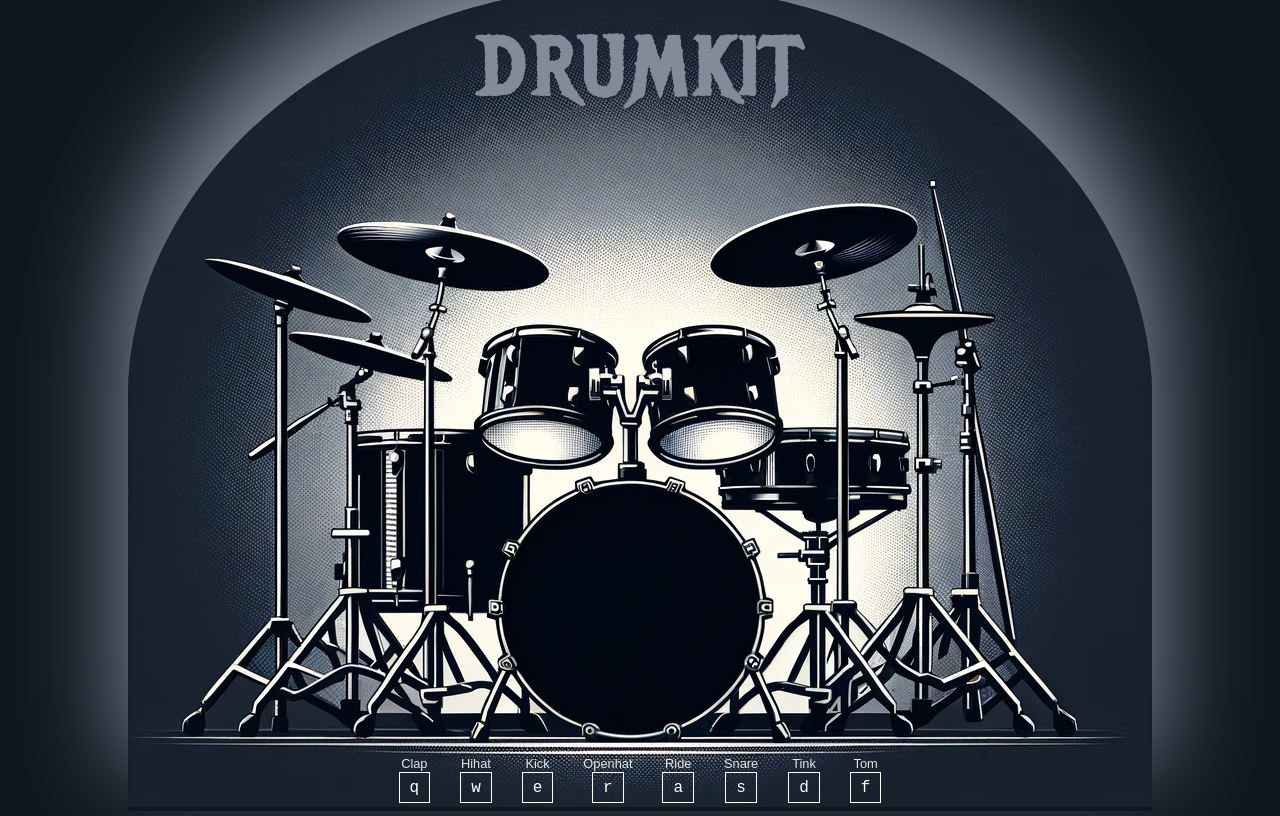
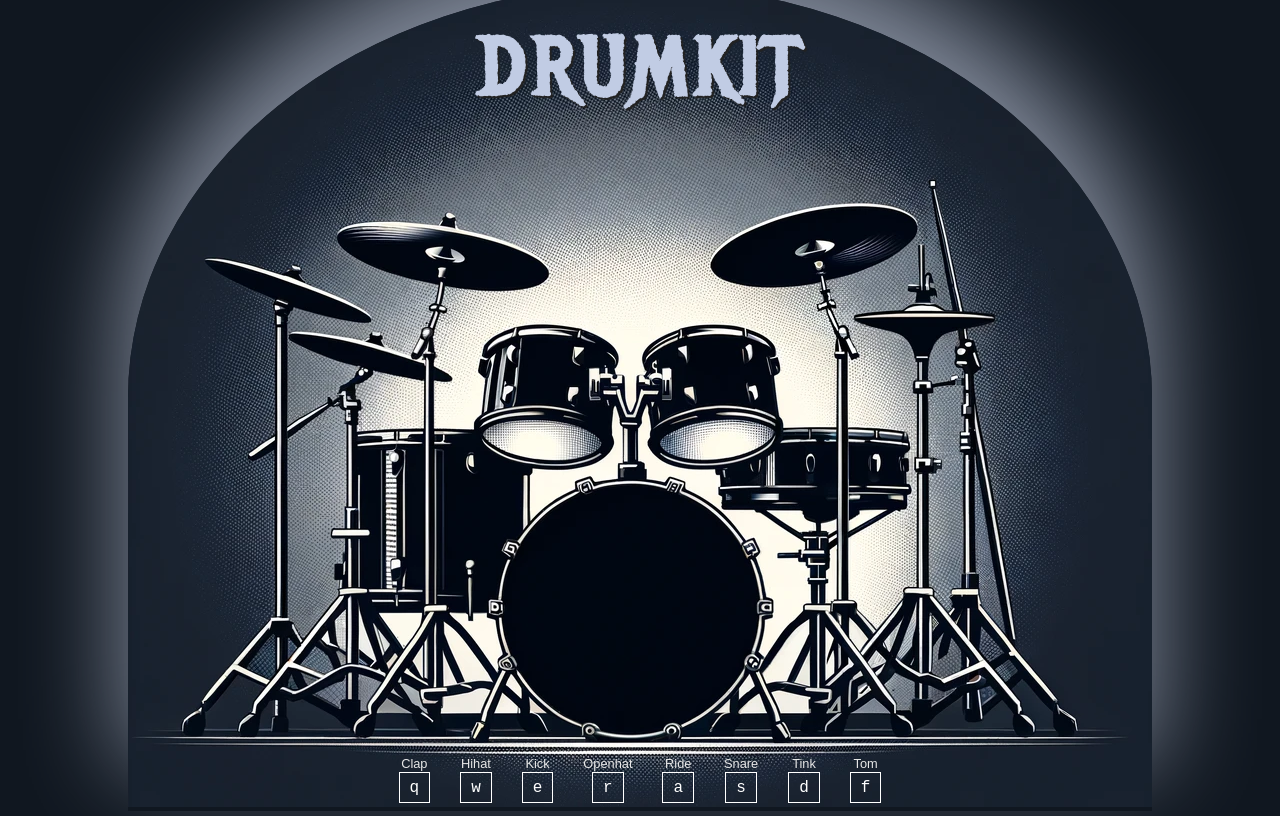
Before and after one commit to Kodehode-Stavanger/javascript-advanced-project-drum-machine-bendik-kodehode, a plain HTML site: page index.html in a window 1280 px wide. Drawn offline with Linux system fonts and the light colour scheme; a web font is replaced by a local one.

Commit message:
Slight color adjustment on h1

```diff
--- a/style.css
+++ b/style.css
@@ -16,8 +16,8 @@ body {
 
 h1 {
     font-size: 5rem;
-    color: #838b9b;
-    text-shadow: 1px 1px 2px #222222;
+    color: #c1cce4;
+    text-shadow: 2px 2px 1px #222222;
     font-family: 'Metal Mania', system-ui;
     letter-spacing: 0.4rem;
     position: absolute;
```
